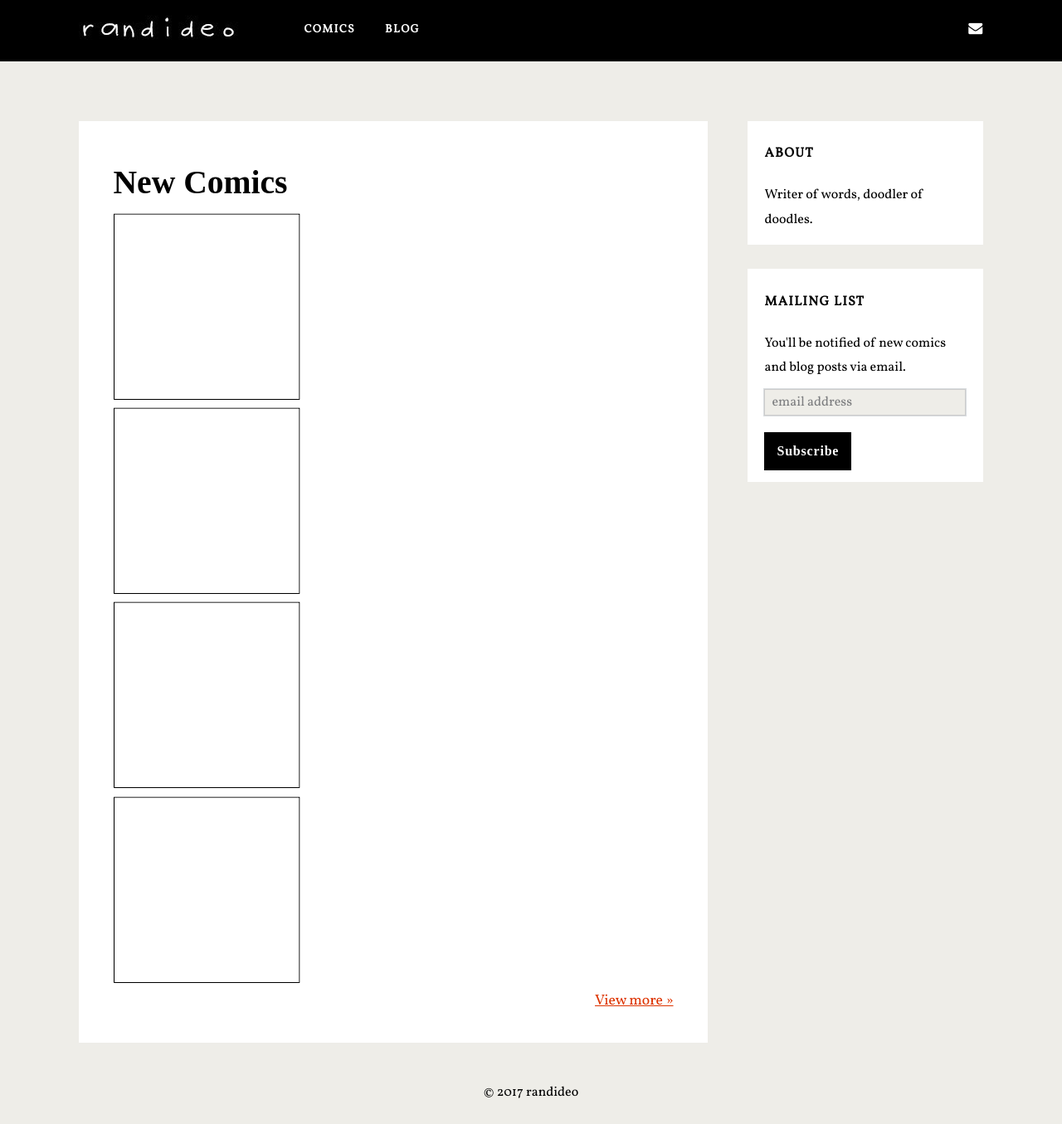
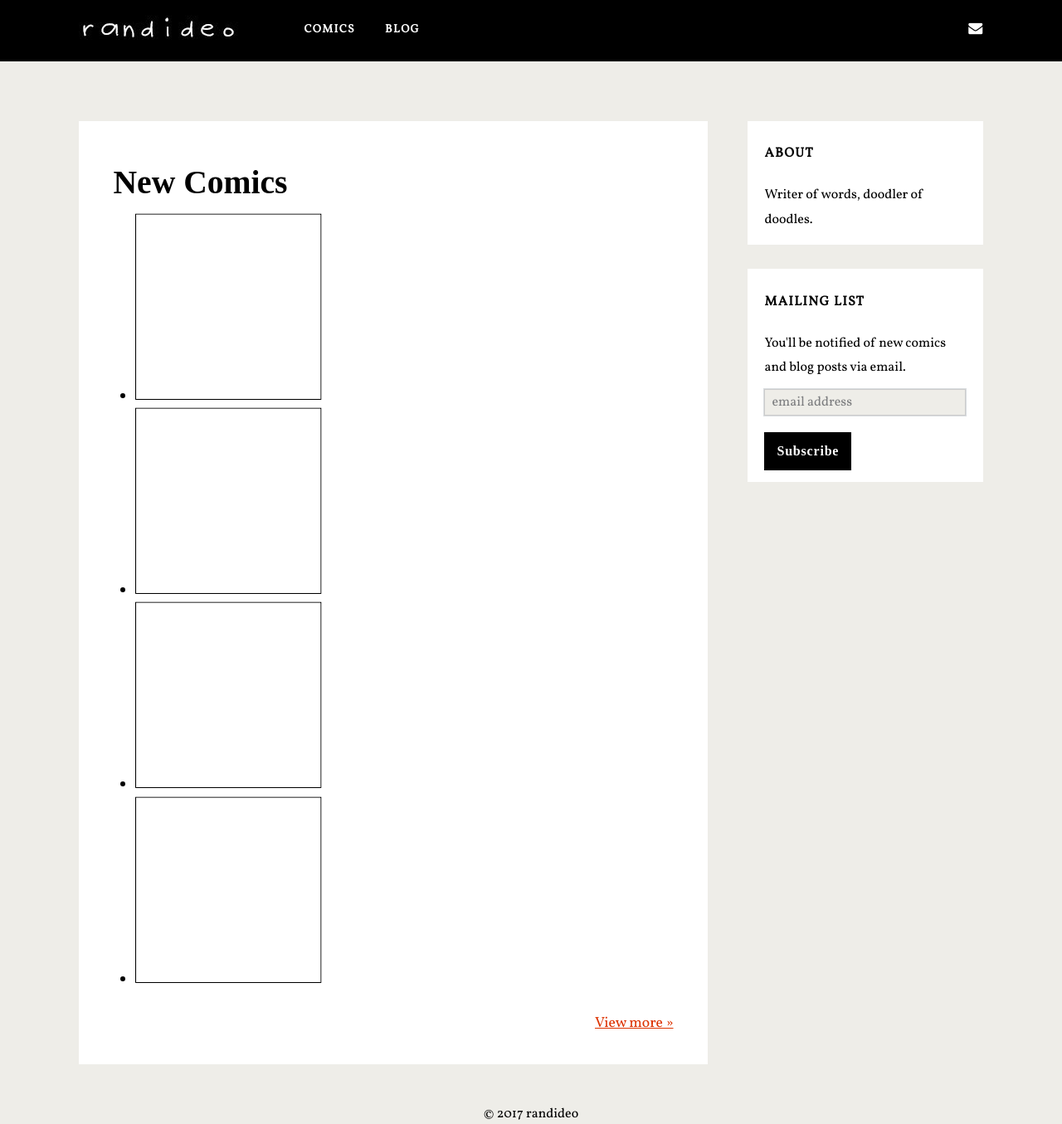
Before and after one commit to randideo/randideo.github.io, a Jekyll site: the page built from backup.html, in a window 1280 px wide. Shown: the whole page at 83% size. Built offline with Jekyll 4.4.1, drawn with Linux system fonts in a browser that asks for light colours; nearby versions of some CDN libraries; some web fonts are replaced; comment, search, counter and statistics services are not loaded; before the commit the page ends 1329 px from its top, so only the background shows below that.

Commit message:
Update backup.html

```diff
--- a/backup.html
+++ b/backup.html
@@ -7,9 +7,9 @@ layout: default
 		 <div class="entry-content">
 			 <h2 style="padding-bottom: 10px;">New Comics</h2>
 
-<ul style="list-style: none; margin: 0em;">
+<ul class="comicthumb">
 	{% for post in site.categories.Comics limit: 9 %}
-	<li class="comicthumb">  <a href="{{ post.url }}" ><img src="{{ post.thumbnail }}" /></a></li>
+	<li>  <a href="{{ post.url }}" ><img src="{{ post.thumbnail }}" /></a></li>
 	{% endfor %}</ul>
 			 <div style="clear: both;"></div>
 			 <div align="right" class="jump-link"><a href="https://randideo.com/comics">View more »</a></div>
```
